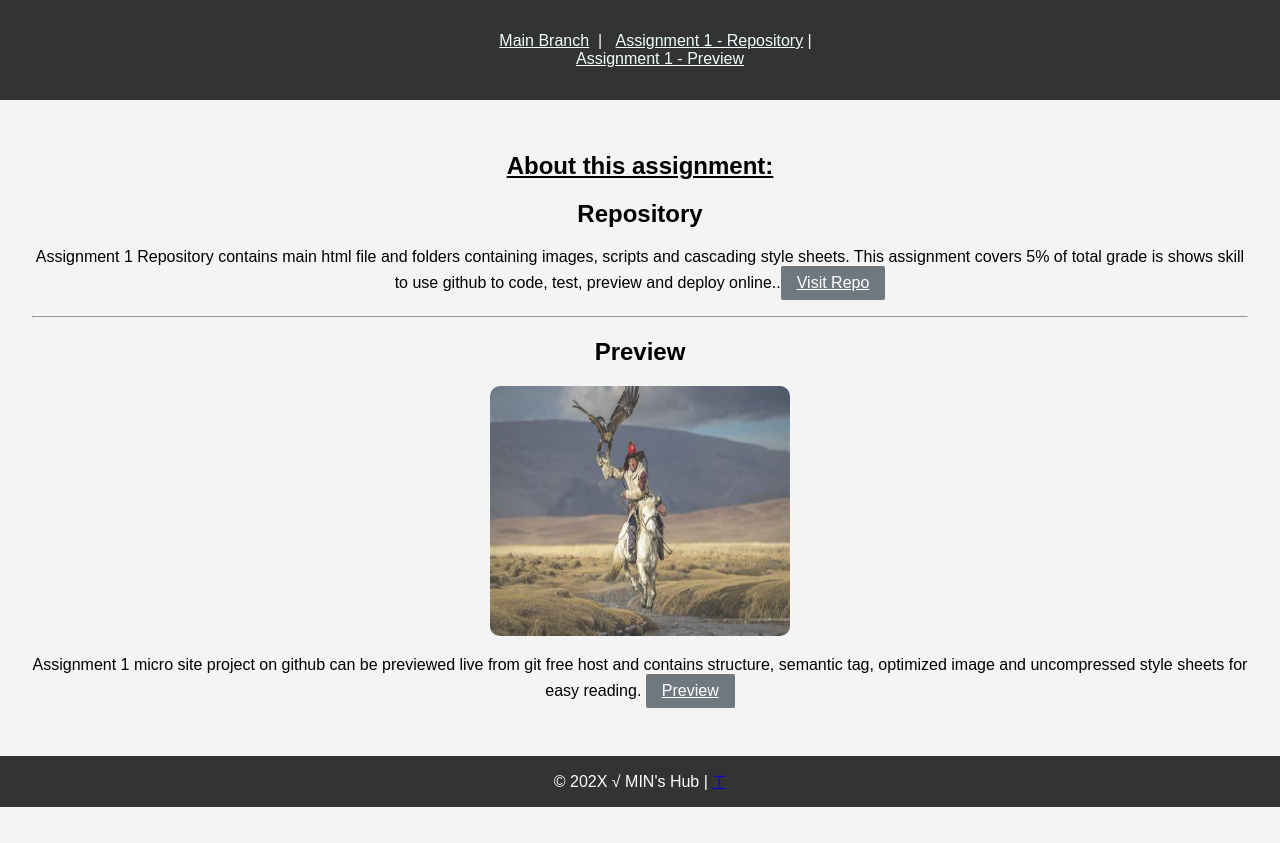
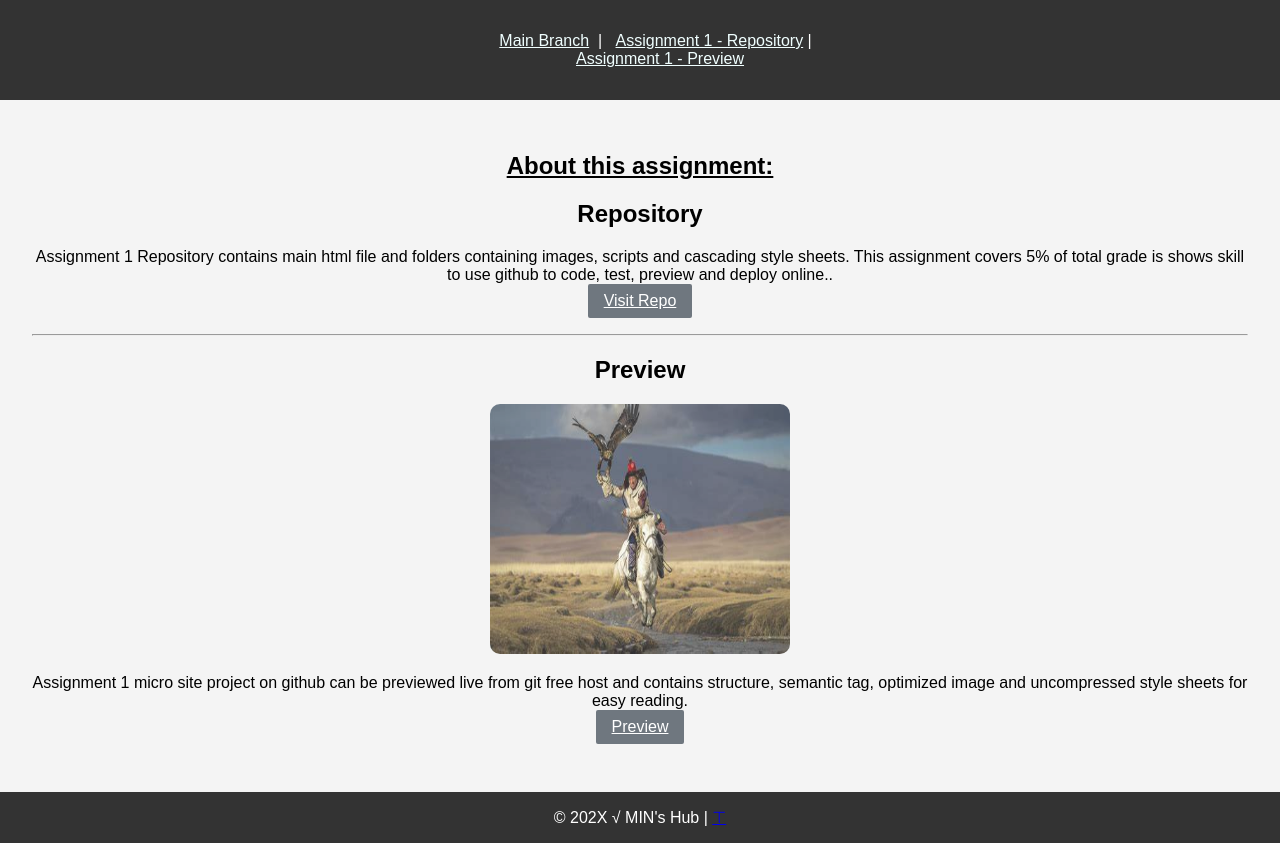
Before and after one commit to 101045330/DESN-3035-E1, a website: page index.html in a window 1280 px wide. Before the commit the page ends 807 px from the top, so only its background shows below. Drawn offline with Linux system fonts and the light colour scheme.

Commit message:
fixed other links

```diff
--- a/index.html
+++ b/index.html
@@ -45,7 +45,9 @@
                 <p>
                     Assignment 1 Repository contains main html file and folders containing images, scripts and cascading
                     style sheets. This assignment covers 5% of total grade is shows skill to use github to code, test,
-                    preview and deploy online..<a href="https://101045330.github.io/DESN-3035-E1/" class="button1">Visit
+                    preview and deploy online..
+                    <br>
+                    <a href="https://101045330.github.io/DESN-3035-E1/" class="button1">Visit
                         Repo</a>
                 </p>
 
@@ -63,8 +65,9 @@
                 </figure>
                 <p>
                     Assignment 1 micro site project on github can be previewed live from git free host and contains
-                    structure, semantic tag, optimized image and uncompressed style sheets for easy reading. <a
-                        href="https://101045330.github.io/DESN-3035-E1/" class="button1">Preview</a>
+                    structure, semantic tag, optimized image and uncompressed style sheets for easy reading.
+                    <br>
+                     <a  href="https://101045330.github.io/DESN-3035-E1/" class="button1">Preview</a>
                 </p>
 
             </article>
```
